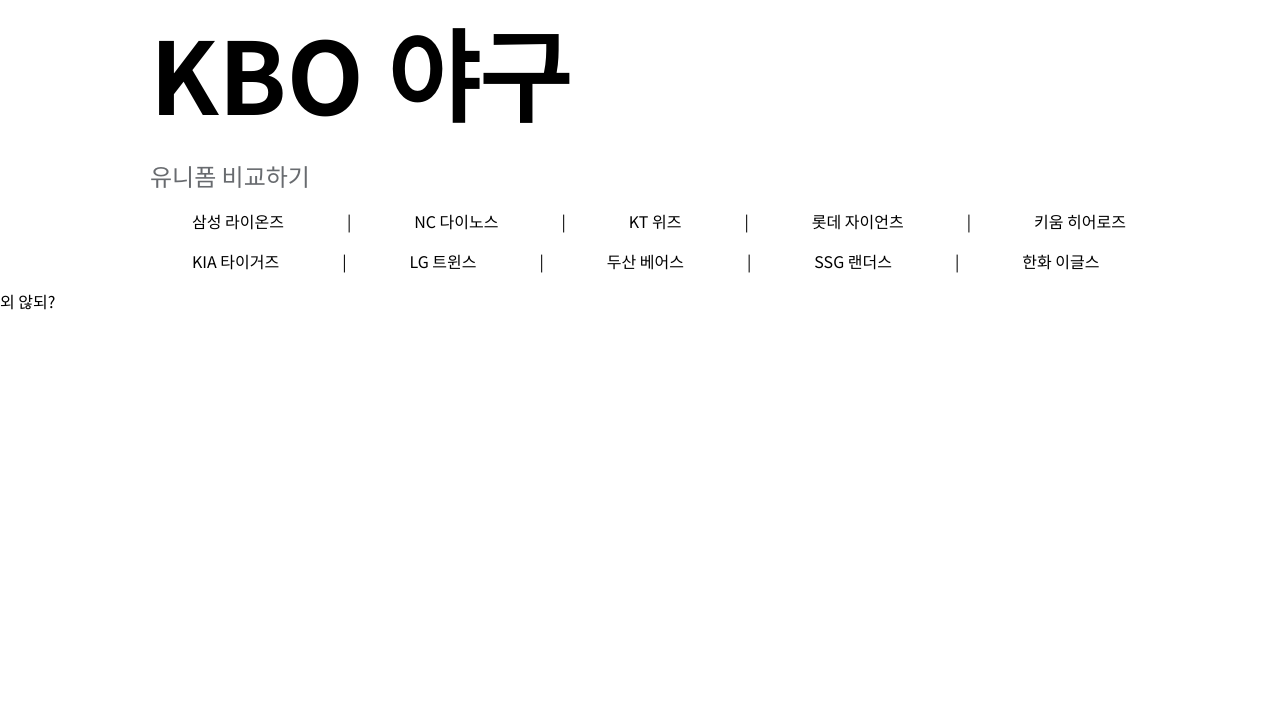
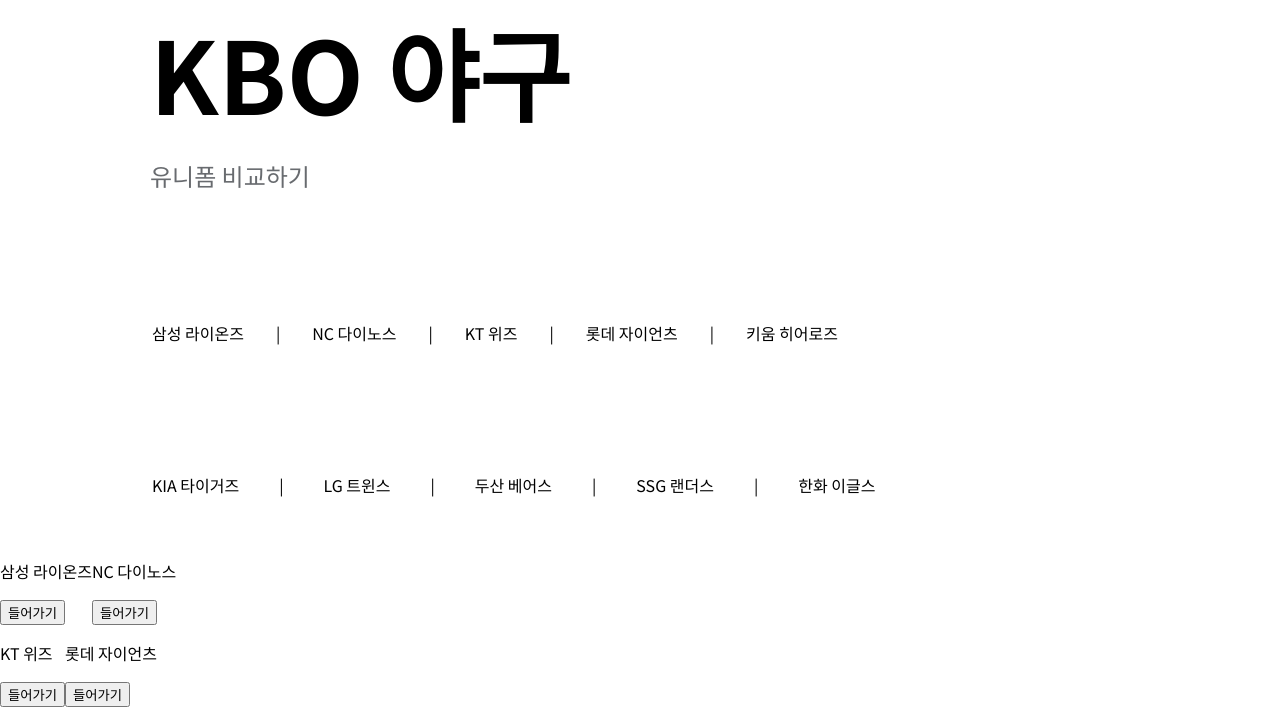
Before and after one commit to syulyi/goods-project, a Django app: page /board/kbo/ in a window 1280 px wide; the page is wider, and only the part inside the window is pictured. Shown: the part 311-1018 px from the top of that part. Before the commit the page ends 621 px from the top of that part, so only its background shows below. Run offline with Django 5.2, Linux system fonts and the light colour scheme.

Commit message:
kbo css 수정, html 구단 박스 추가

```diff
--- a/static/css/board_kbo.css
+++ b/static/css/board_kbo.css
@@ -32,15 +32,28 @@
 }
 
 .category-kbo ul {
-    margin-left: 152px;
+    margin: 128px 0px 46px 152px;
 }
 
 .category_kbo_1 {
     display:flex;
+    padding: 0;
+}
+
+.category_kbo_1 li {
     margin-right: 32px;
 }
 
 .category_kbo_2 {
     display:flex;
+    padding: 0;
+}
+
+.category_kbo_2 li {
     margin-right: 40px;
 }
+
+/* 구단 이미지 + 들어가기 */
+.kbo-teams {
+    display: flex;
+}
--- a/templates/board/board_kbo.html
+++ b/templates/board/board_kbo.html
@@ -42,10 +42,35 @@
                     <li>|</li>
                     <li>한화 이글스</li>
                 </ul>
-
-
             </div>
-            <div class="a">외 않되?</div>
+            <div class="kbo-teams">
+                <div class="kbo-team1">
+                    <div class="kbo-btn1">
+                        <p>삼성 라이온즈</p>
+                        <button>들어가기</button>
+                    </div>
+                </div>
+                <div class="kbo-team2">
+                    <div class="kbo-btn2">
+                        <p>NC 다이노스</p>
+                        <button>들어가기</button>
+                    </div>
+                </div>
+            </div>
+            <div class="kbo-teams">
+                <div class="kbo-team3">
+                    <div class="kbo-btn3">
+                        <p>KT 위즈</p>
+                        <button>들어가기</button>
+                    </div>
+                </div>
+                <div class="kbo-team4">
+                    <div class="kbo-btn4">
+                        <p>롯데 자이언츠</p>
+                        <button>들어가기</button>
+                    </div>
+                </div>
+            </div>
         </div>
     </div>
 {% endblock %}
```
